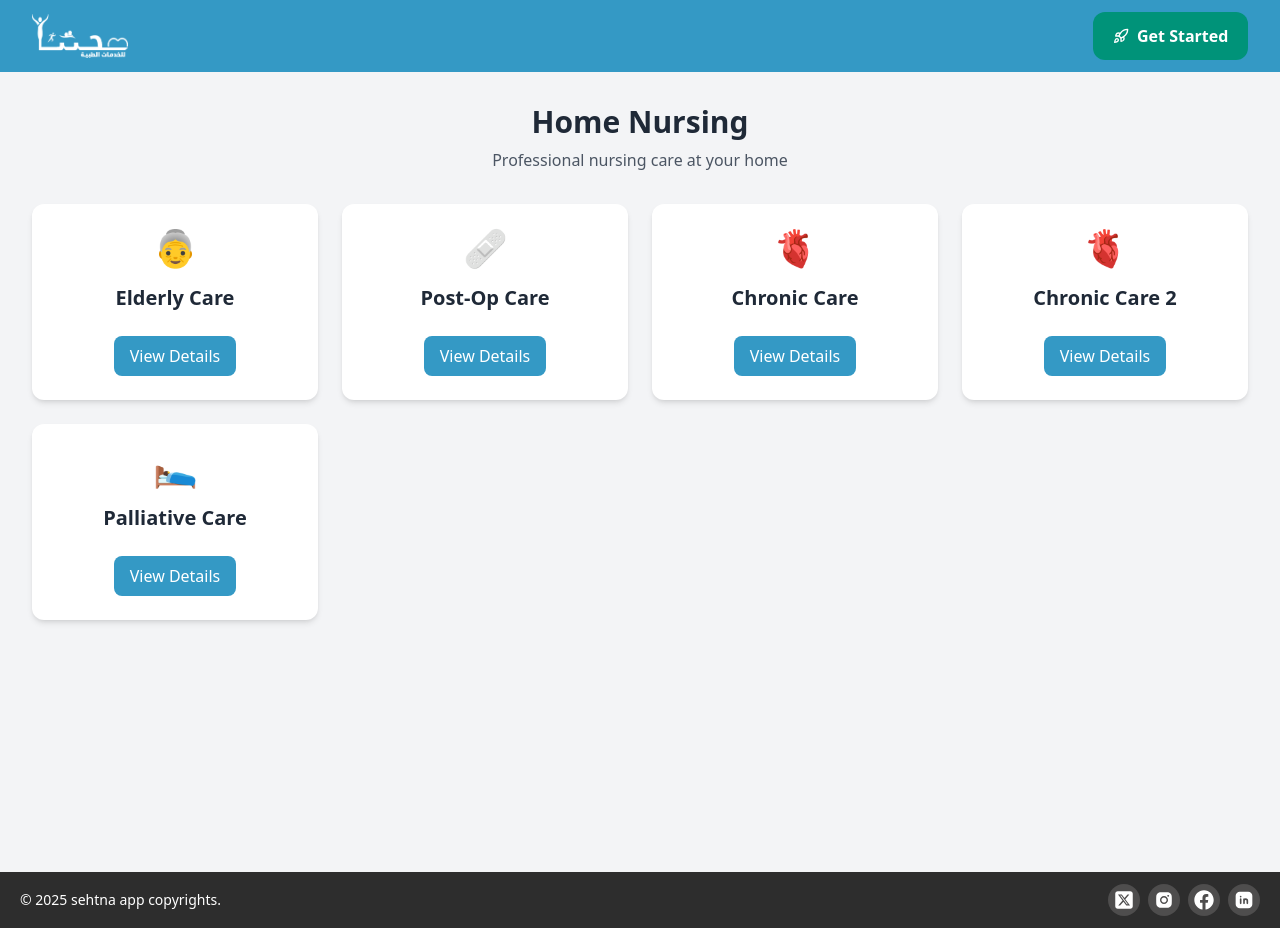
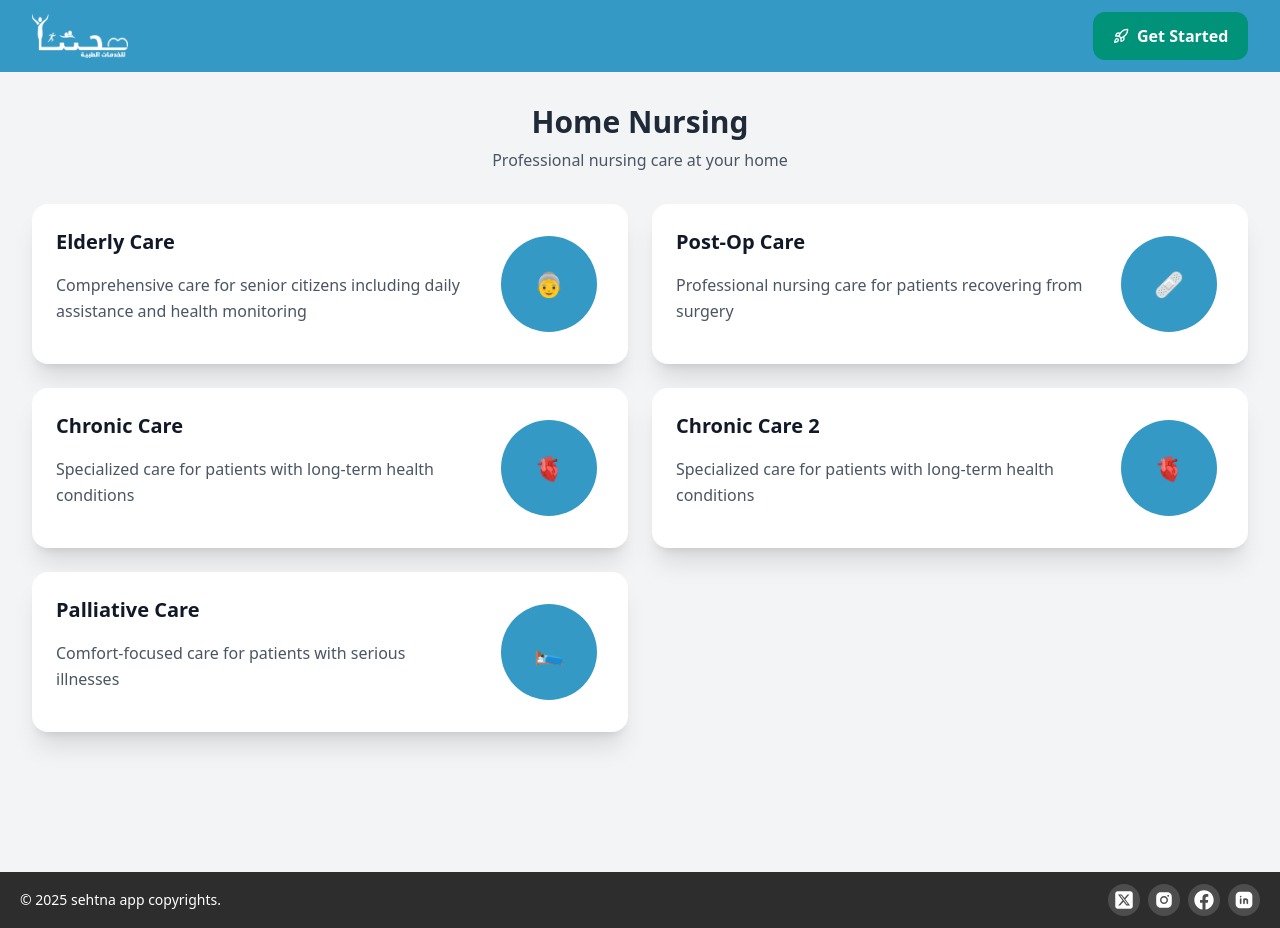
Before and after one commit to YoussefShafiq/SehetnaLanding, a React (Vite) app: page /category/1 in a window 1280 px wide. Built offline with nearby package versions, Linux system fonts and the light colour scheme.

Commit message:
category services design 2 with details
Signed-off-by: Youssef Shafek <youssefmsa616@gmail.com>

```diff
--- a/src/Components/CategoryServices.jsx
+++ b/src/Components/CategoryServices.jsx
@@ -71,7 +71,7 @@
                     <p className="text-gray-600 mt-2">{selectedCategory.desc}</p>
                 </div>
 
-                <div className="grid grid-cols-1 sm:grid-cols-2 md:grid-cols-3 lg:grid-cols-4 gap-6">
+                {/* <div className="grid grid-cols-1 sm:grid-cols-2 md:grid-cols-3 lg:grid-cols-4 gap-6">
                     {selectedCategory.services.map(service => (
                         <div
                             key={service.id}
@@ -86,9 +86,9 @@
                             </div>
                         </div>
                     ))}
-                </div>
+                </div> */}
 
-                {/* <div className="grid grid-cols-1 md:grid-cols-2 gap-6">
+                <div className="grid grid-cols-1 md:grid-cols-2 gap-6">
                     {selectedCategory.services.map(service => (
                         <div
                             key={service.id}
@@ -117,7 +117,7 @@
                             </div>
                         </div>
                     ))}
-                </div> */}
+                </div>
             </div>
 
             <Footer />
```
